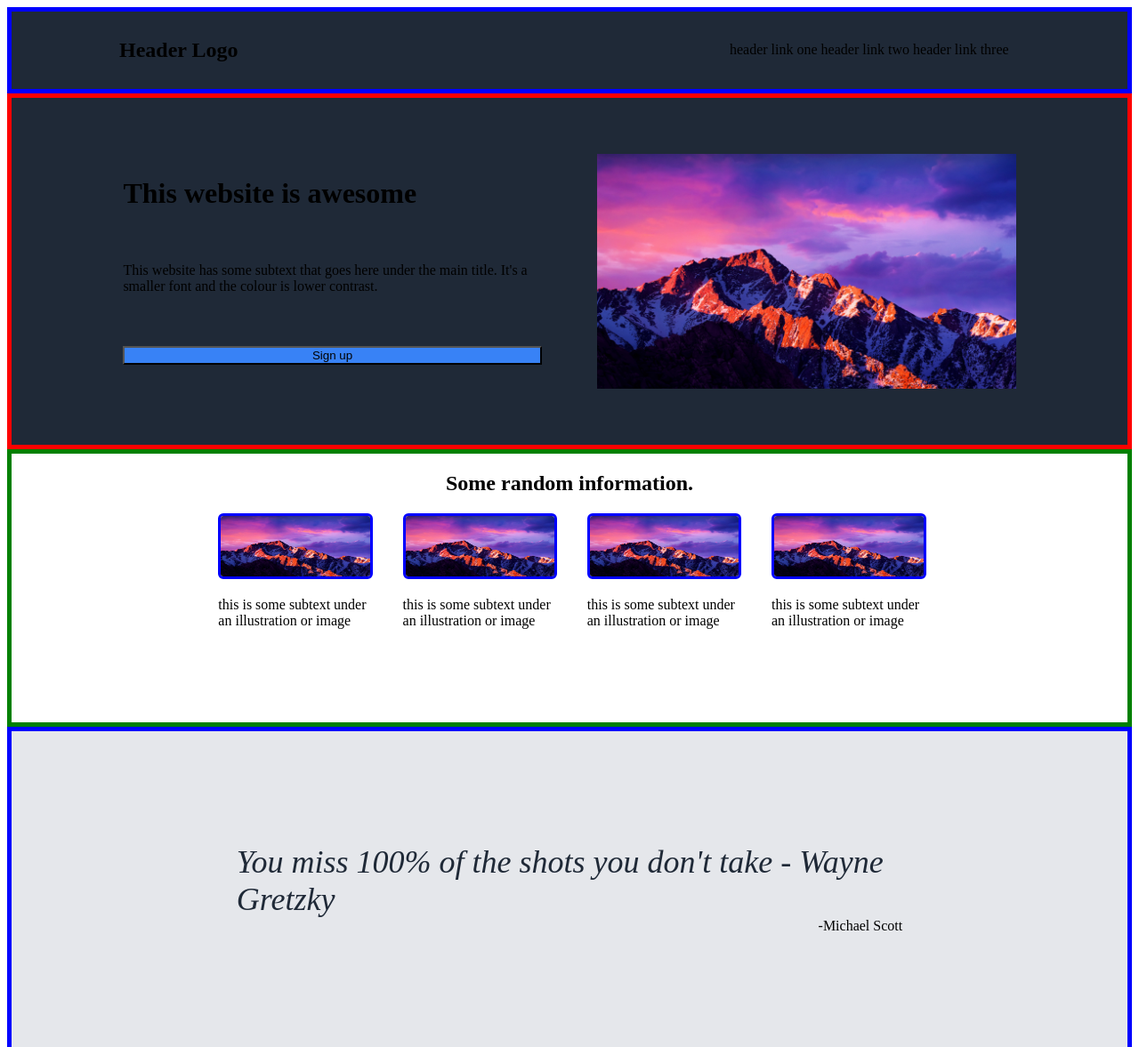
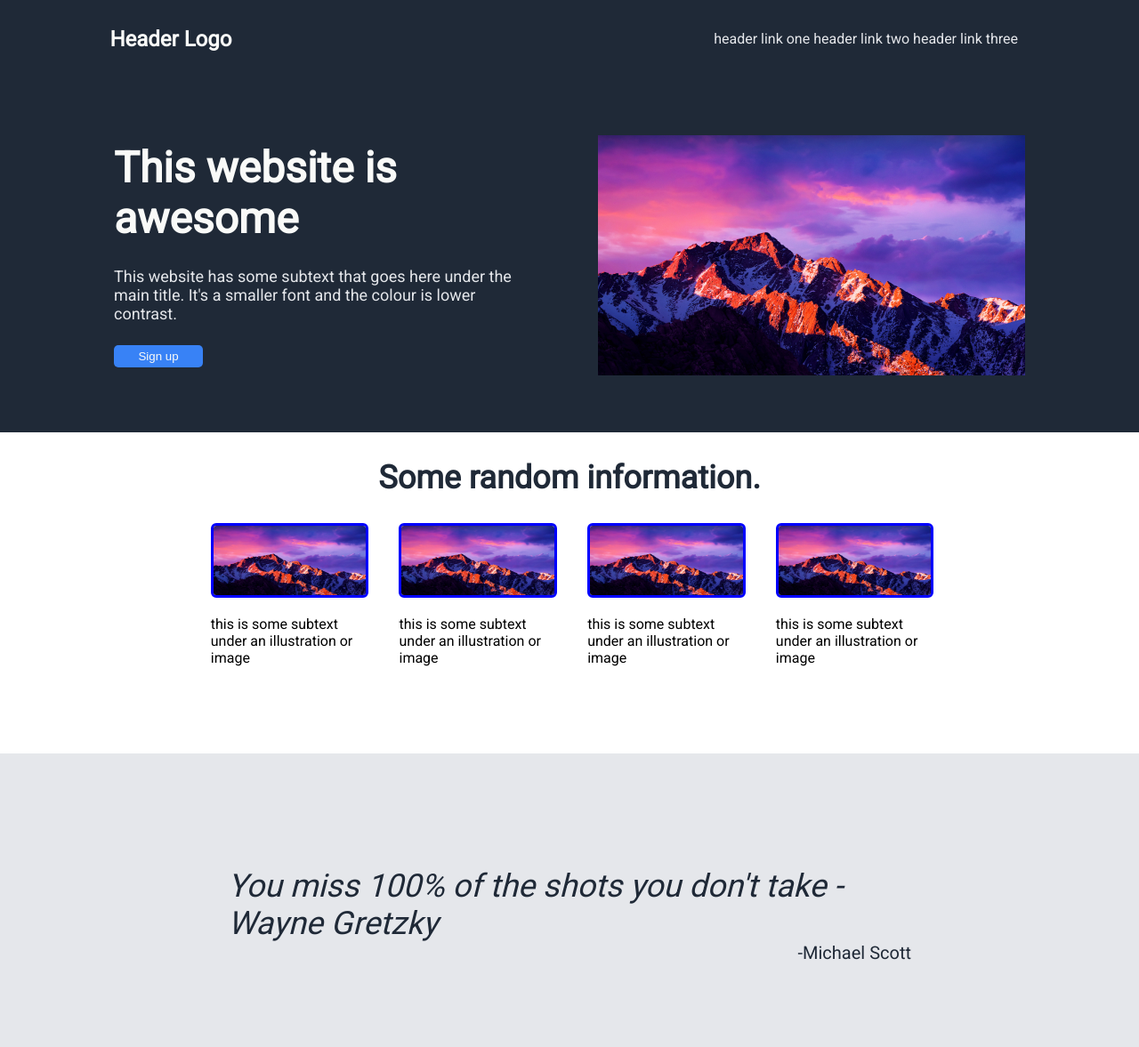
Before and after one commit to bobbyta74/landing-page, a plain HTML site: page index.html in a window 1280 px wide. Shown: the top 1177 px of the page at 89% size. Drawn offline with Linux system fonts and the light colour scheme.

Commit message:
Finish up styling

```diff
--- a/index.html
+++ b/index.html
@@ -68,7 +68,7 @@
         </div>
     </div>
     <div id="footer">
-        Copyright The Odin Project 2021
+        Copyright © The Odin Project 2021
     </div>
 </body>
 </html>
--- a/style.css
+++ b/style.css
@@ -1,8 +1,13 @@
 /*General*/
+
+@import url(https://fonts.googleapis.com/css?family=Roboto);
+
 body {
     display:flex;
     flex-direction:column;
-    height:1500px;
+    height:1300px;
+    margin:0px;
+    font-family:Roboto;
 }
 
 img {
@@ -17,6 +22,22 @@ button, #calltoaction {
     background-color:#3882f6;
 }
 
+button {
+    padding:5px 10px;
+    width:100px;
+    border:none;
+    border-radius:5px;
+    color:#f9faf8;
+}
+
+button:hover {
+    background-color:#3881f670;
+}
+
+button:active {
+    transform:scale(0.95);
+}
+
 /*Header*/
 #header {
     display:flex;
@@ -24,7 +45,11 @@ button, #calltoaction {
     justify-content:space-between;
     align-items:center;
     padding:10px;
-    border:5px solid blue;
+}
+
+a {
+    font-size:16px;
+    color:#e5e7eb;
 }
 
 #links {
@@ -33,6 +58,8 @@ button, #calltoaction {
 
 #logo {
     margin-left:9%;
+    font-size:24px;
+    color:#f9faf8;
 }
 
 /*Hero*/
@@ -40,7 +67,6 @@ button, #calltoaction {
     display:flex;
     flex-direction:row;
     justify-content:space-around;
-    border:5px solid red;
     gap:5%;
 }
 
@@ -48,10 +74,21 @@ button, #calltoaction {
     margin:0px;
 }
 
+#hero p {
+    font-size:18px;
+    color:#e5e7eb;
+}
+
+#hero h1 {
+    font-size:48px;
+    font-weight:900;
+    color:#f9faf8;
+}
+
 #hero .equaldiv {
     margin-top:5%;
     margin-bottom:5%;
-    gap:5px;
+    gap:8px;
 }
 
 .equaldiv {
@@ -74,6 +111,11 @@ button, #calltoaction {
 
 /*Boxes*/
 
+#infoheader {
+    font-size:36px;
+    font-weight:900;
+    color:#1f2937;
+}
 .box img {
     height:40%;
     border:3px solid blue;
@@ -81,8 +123,7 @@ button, #calltoaction {
 }
 
 #boxsection {
-    flex:0;
-    border:5px solid green;
+    flex:1;
     display:flex;
     flex-direction:column;
     align-items:center;
@@ -106,7 +147,6 @@ button, #calltoaction {
     flex:0;
     display:flex;
     flex-direction:column;
-    border:5px solid blue;
     padding: 10% 20%;
     background-color:#e5e7eb;
 }
@@ -122,6 +162,8 @@ button, #calltoaction {
     display:flex;
     flex-direction:row;
     justify-content:right;
+    color:#1f2937;
+    font-size:20px;
 }
 
 
@@ -130,7 +172,6 @@ button, #calltoaction {
     flex:0;
     display:flex;
     flex-direction:row;
-    border:5px solid red;
     padding:7% 15%;
 }
 
@@ -164,11 +205,16 @@ button, #calltoaction {
     margin:0;
 }
 
+#call2 button {
+    border:solid #e5e7eb 2px;
+}
+
 /*Footer*/
 #footer {
     display:flex;
     flex-direction:row;
     justify-content:space-around;
-    border:5px solid green;
     padding:16px;
+    color:#e5e7eb;
+    font-size:16px;
 }
```
